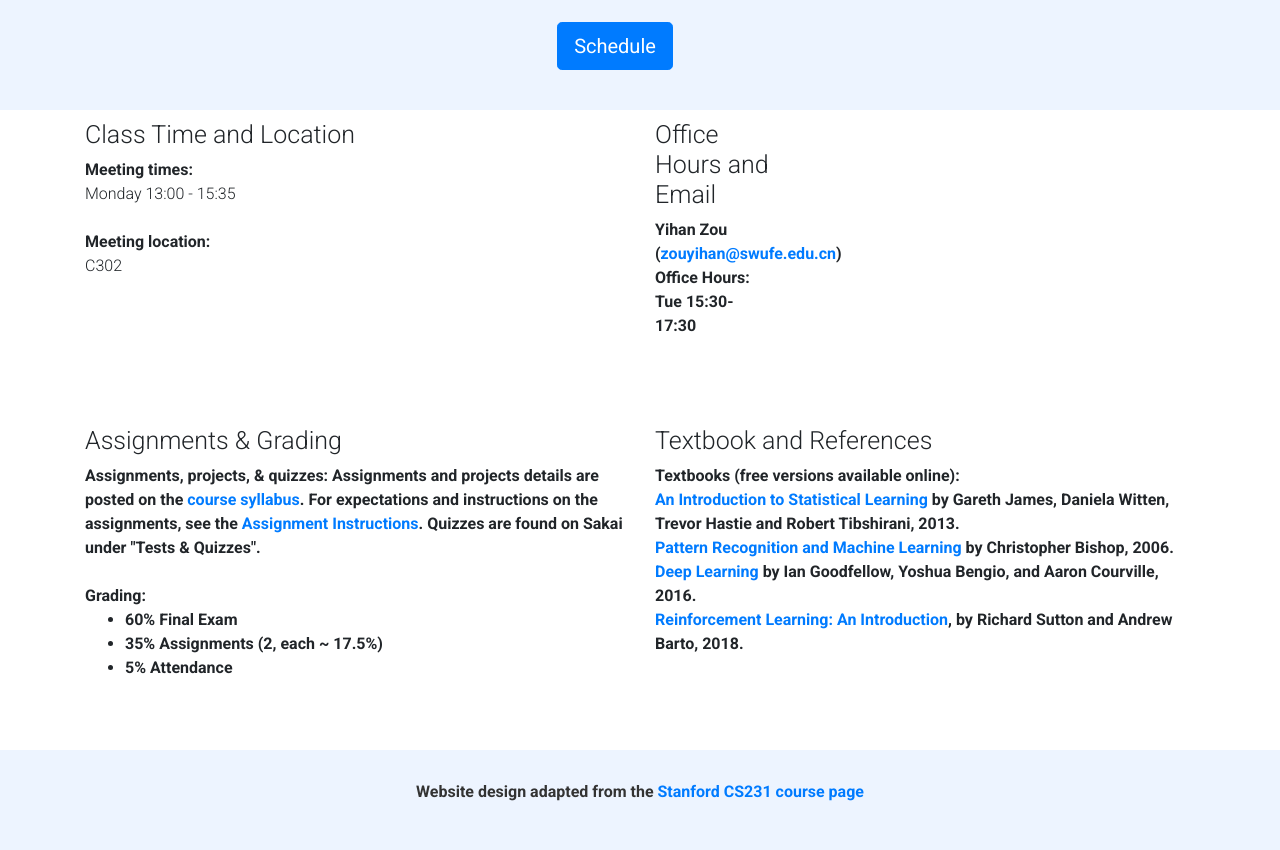
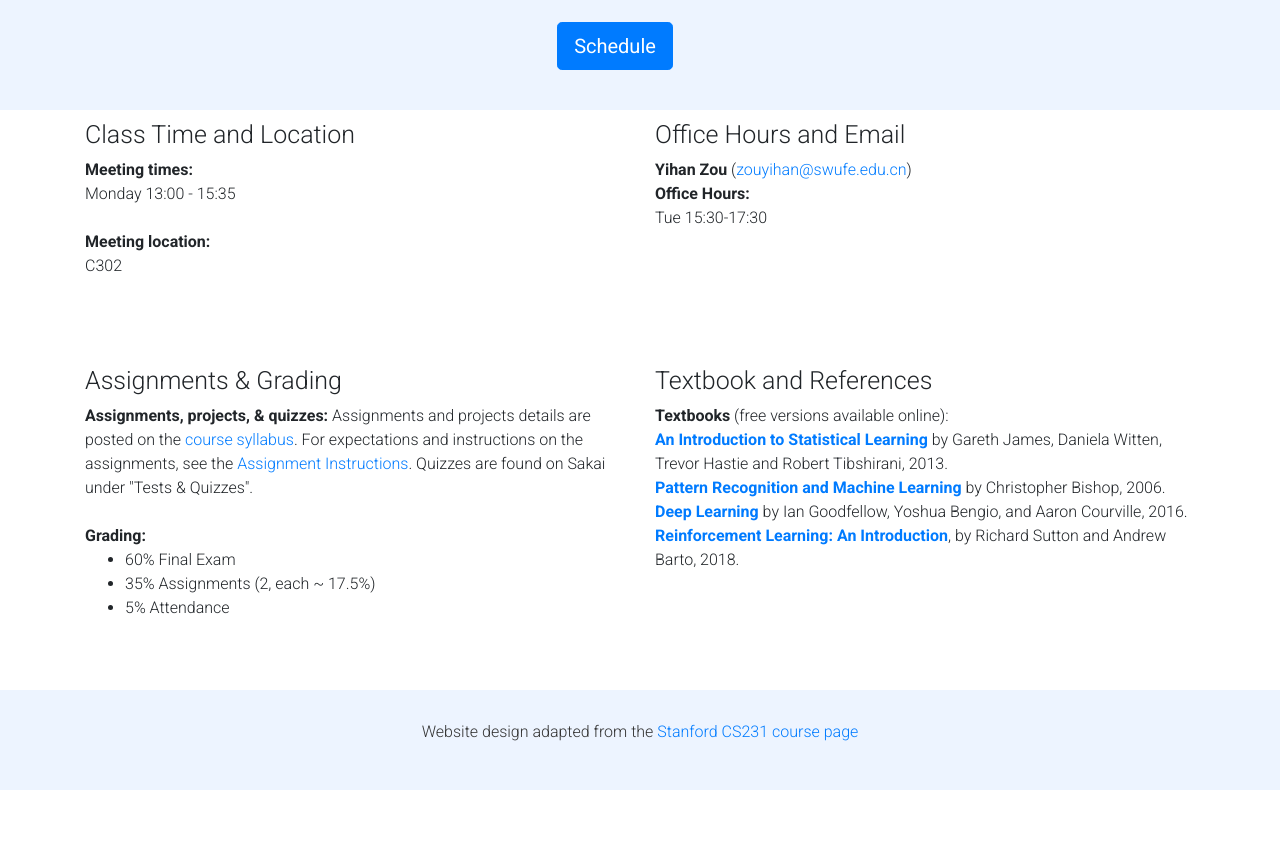
Before and after one commit to BenShui/FSP_fall2021, a plain HTML site: page index.html in a window 1280 px wide. Shown: the part 520-1370 px from the top of the page. After the commit the page ends 1310 px from the top, so only its background shows below. Drawn offline with nearby package versions, Linux system fonts and the light colour scheme.

Commit message:
2022/2/24 v1.5

```diff
--- a/index.html
+++ b/index.html
@@ -85,14 +85,14 @@
             <b>Meeting times:</b><br>
             Monday 13:00 - 15:35<br><br>
             <b>Meeting location:</b><br>
-            C302 <br><b>
+            C302 <br>
             <br><br>
         </div>
         <div class="col-md-6">
             <h2>Office Hours and Email</h2>
             <b>Yihan Zou</b> (<a href="mailto:zouyihan@swufe.edu.cn">zouyihan@swufe.edu.cn</a>)<br>
             <b>Office Hours:</b><br>
-            Tue 15:30-17:30<br><b>
+            Tue 15:30-17:30<br>
             <br><br>
         </div>
     </div>
```
